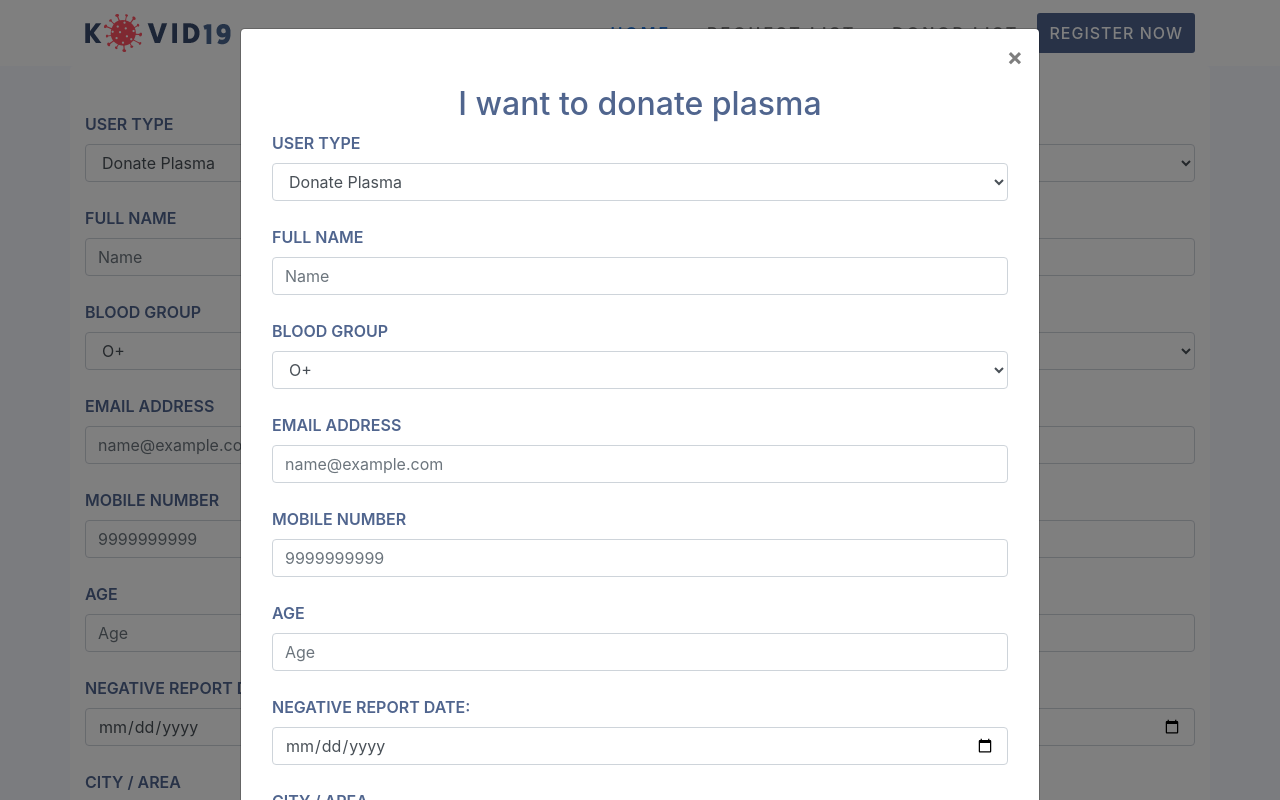
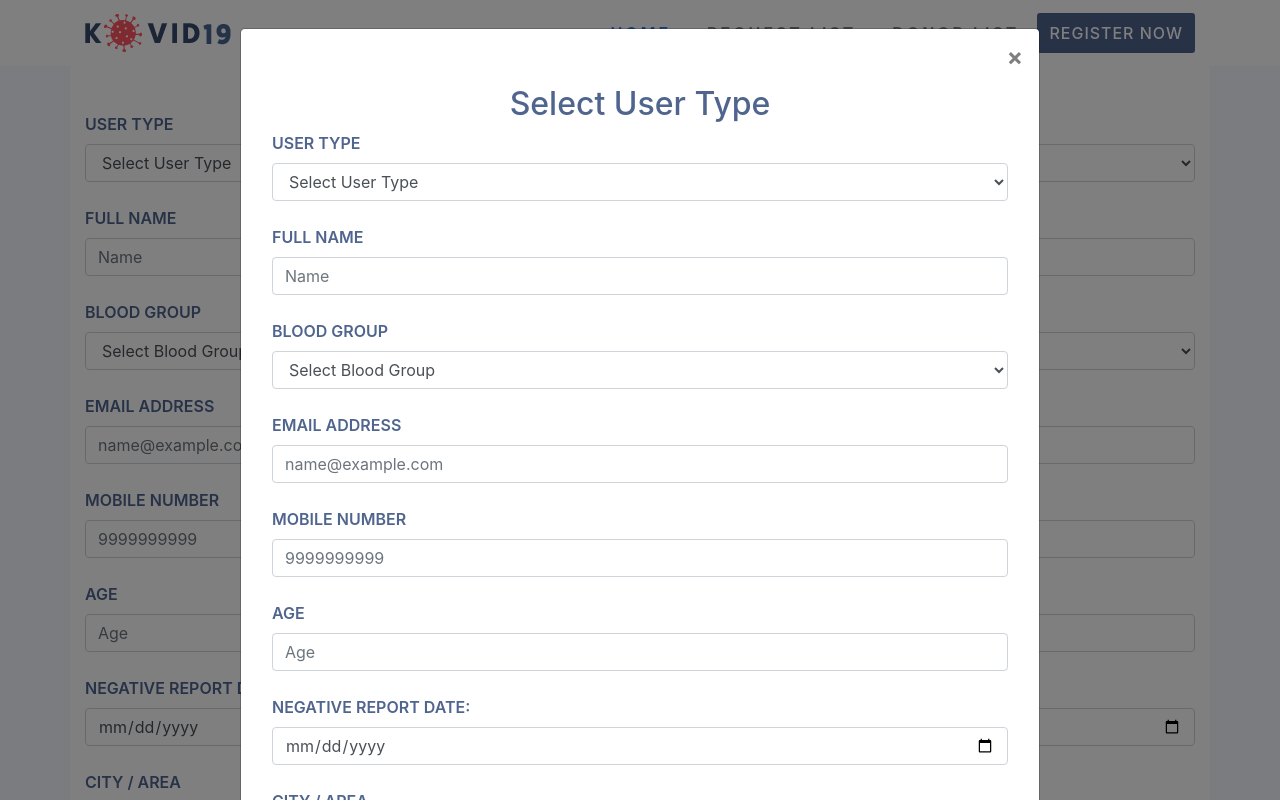
Before and after one commit to SonuChandela/PlasmaDonor, a React (Create React App) app in the folder client/: page /Register in a window 1280 px wide. Shown: the top 800 px of the page. Built offline with nearby package versions, Linux system fonts and the light colour scheme.

Commit message:
reducescodofregisterjs

```diff
--- a/client/src/components/Common/Header.js
+++ b/client/src/components/Common/Header.js
@@ -1,20 +1,19 @@
 import React, { Component } from 'react';
-import { Nav, Navbar, Modal , Button } from 'react-bootstrap';
+import { Nav, Navbar, Modal, Button } from 'react-bootstrap';
 import './Common.css';
 import { NavLink, Link } from 'react-router-dom';
 import Enrol from '../Register/Register';
 
 class Head extends Component {
-  constructor(props) {
-    super(props);
-    this.acceptTerm = this.acceptTerm.bind(this);
+  constructor() {
+    super();
     this.state = {
-      show: 'false',
+      view: "false"
     };
   }
-  acceptTerm() {
+  acceptTerm = () => {
     this.setState({
-      show: !this.state.show,
+      view: !this.state.view
     });
   }
 
@@ -22,13 +21,13 @@ class Head extends Component {
     return (
       <>
         {/* modal start */}
-        <Modal show={this.state.show} size="lg" onHide={this.acceptTerm}>
+        <Modal show={this.state.view} size="lg" onHide={this.acceptTerm}>
           <Modal.Header className="border-0" closeButton>
-              {/* <Modal.Title>Modal heading</Modal.Title> */}
-            </Modal.Header>
+            {/* <Modal.Title>Modal heading</Modal.Title> */}
+          </Modal.Header>
           <Modal.Body className="pt-0 pb-0">
             {/* eroll  */}
-            <Enrol userType="donate"/>
+            <Enrol usertype="donate plasma" />
           </Modal.Body>
           {/* <Modal.Footer>
             <Button variant="secondary" onClick={this.acceptTerm}>
--- a/client/src/components/Register/Register.js
+++ b/client/src/components/Register/Register.js
@@ -2,105 +2,78 @@ import React, { Component } from 'react';
 import Form from 'react-bootstrap/Form';
 import '../../globcss/App.css';
 import Button from 'react-bootstrap/Button';
-import axios from 'axios';
+import axios from "axios";
 
 class Enrol extends Component {
   constructor(props) {
     super(props);
     this.state = {
-      setData: {
-        usertype: '',
-        name: '',
-        bloodgroup: '',
-        email: '',
-        contact: '',
-        age: '',
-        reportDate: '',
-        area: '',
-        pincode: '',
-      },
-      setValidate: {
-        usertype: '',
-        name: '',
-        bloodgroup: '',
-        email: '',
-        contact: '',
-        age: '',
-        reportDate: '',
-        area: '',
-        pincode: '',
-      },
-      usertype: this.props.userType,
-    };
-    this.validAlerts = this.validAlerts.bind(this);
-    this.submitForm = this.submitForm.bind(this);
-    this.reportDay = this.reportDay.bind(this);
-    this.formisvlid = this.formisvlid.bind(this);
+      data: {
+        setdata: {},
+        alerterror: {}
+      }
+    }
     this.textInput = React.createRef();
   }
 
-  validAlerts(event) {
+  validAlerts = (e) => {
     const emailRegex = RegExp(
       /^[a-zA-Z0-9.!#$%&’*+/=?^_`{|}~-]+@[a-zA-Z0-9-]+(?:\.[a-zA-Z0-9-]+)*$/
     );
-    const data = this.state.setData;
-    data[event.target.name] = event.target.value;
-    let users = this.textInput.current.value;
-    let setValidate = { ...this.state.setValidate };
-    const { name, value } = event.target;
+    let { name, value } = e.target;
+    const alertError = {};
     switch (name) {
       case 'user':
-        setValidate.usertype = value.length <= 0 ? 'select a User Type' : '';
+        alertError[name] = (value === "" || value === undefined || value === null) ? 'select a User Type' : "";
+        break;
+      case 'name':
+        alertError[name] = (value <= 0) ? 'Enter Your Full Name' : '';
+        break;
+      case 'bloodgroup':
+        alertError[name] = (value === "") ? 'Select a BloodGroup' : '';
         break;
       case 'email':
-        setValidate.email = emailRegex.test(value)
-          ? ''
-          : 'Write a Valid Email Address';
+        alertError[name] = (emailRegex.test(value)) ? '' : 'Write a Valid Email Address';
         break;
-      case 'contact':
-        setValidate.contact =
-          value.length === 10 ? '' : 'Enter a Vaild Mobile Number';
+      case 'mobile':
+        alertError[name] =
+          (value.length === 10) ? '' : 'Enter a Vaild Mobile Number';
         break;
       case 'age':
-        setValidate.age =
-          value > 60 || value < 18 ? 'You Are Between 18-60 Years Old' : '';
+        alertError[name] =
+          (value > 60 || value < 18) ? 'You Are Between 18-60 Years Old' : '';
         break;
-      case 'reportDate':
+      case 'report':
         let calDay = this.reportDay(value);
-        setValidate.reportDate =
-          calDay <= 14
-            ? 'Donate only 14 days of a COVID-19 positive report if the person is asymptomatic'
-            : '';
+        alertError[name] = (calDay <= 14) ? 'Donate only 14 days of a COVID-19 positive report if the person is asymptomatic' : '';
         break;
       case 'area':
-        setValidate.area =
-          value.length <= 0 ? 'Enter Area Name / City Name' : '';
+        alertError[name] = (value.length <= 0) ? 'Enter Area Name / City Name' : '';
         break;
       case 'pincode':
-        setValidate.pincode = value.length <= 0 ? 'Enter a valid Pin Code' : '';
+        alertError[name] = value.length <= 0 ? 'Enter a valid Pin Code' : '';
         break;
       default:
     }
+
     this.setState({
-      ...this.state,
-      setData: data,
-      setValidate,
-      usertype: users,
-    });
+      data: {
+        setdata: {
+          ...this.state.data.setdata,
+          [e.target.name]: e.target.value,
+        },
+        alerterror: {
+          ...this.state.data.alerterror,
+          [name]: alertError[name]
+        }
+      }
+    })
+
   }
-
-  // componentDidMount(){
-  //   this.setState({
-  //     ...this.state,
-  //     setData : {
-
-  //     }
-  //   })
-  // }
 
   reportDay = (reportdate) => {
     const date = new Date();
-    let currentDate = `${date.getMonth() + 1}/${ date.getDate() }/${ date.getFullYear()}`;
+    let currentDate = `${date.getMonth() + 1}/${date.getDate()}/${date.getFullYear()}`;
     const testDate = new Date(reportdate);
     const todayDate = new Date(currentDate);
     let diffrenceInms = todayDate.getTime() - testDate.getTime();
@@ -108,39 +81,95 @@ class Enrol extends Component {
     return diffrenceInDay;
   };
 
-  formisvlid(validation, setdata) {
-    let valid = true;
-    Object.values(validation).forEach((value) => {
-      value.length > 0 && (valid = false);
-    });
-    Object.values(setdata).forEach((value) => {
-      value.length < 1 && (valid = false);
-    });
-    // console.log(valid);
-    return valid;
-  }
-  submitForm(e) {
+  // formisvlid(validation, data) {
+  //   let valid = true;
+  //   Object.values(validation).forEach((value) => {
+  //     value.length > 0 && (valid = false);
+  //   });
+  //   Object.values(data).forEach((value) => {
+  //     value.length < 1 && (valid = false);
+  //   });
+  //   return valid;
+  // }
+
+
+  submitForm = (e) => {
     e.preventDefault();
-    console.log(this.state.setValidate);
-    console.log(this.state.setData);
-    if (this.formisvlid(this.state.setValidate, this.state.setData)) {
-      let data = this.state.setData;
+    let { setdata, alerterror } = this.state.data;
+    let dataPromise = new Promise((resolve, reject) => {
+      for (let validalert of Object.values(alerterror)) {
+        console.log(validalert.length);
+        if (validalert.length < 1) {
+          resolve();
+        } else {
+          reject();
+        }
+      }
+    })
+
+    dataPromise.then(() => {
       axios
-        .post('http://localhost:5000/register', data)
+        .post('http://localhost:5000/register', setdata)
         .then((res) => {
-          let msg = res.data;
+          let msg = res.data.success;
+          alert(msg);
           console.log(msg);
         })
         .catch((error) => {
           console.log(error);
         });
-    } else {
+    }).catch(() => {
       alert("Ooops, Somthing wasn't right Please file all fields.");
-    }
+    })
+    // alert("fille the form")
+    // }
+    // for (let value of Object.values(filleddata)) {
+    //   let dsp = (value.length > 0) ? submitdata = "true" : value
+    //   console.log(dsp);
+    // }
+    // const vst = new Promise(function (resolve, reject) {
+
+
+    //   if (submitdata == "b") {
+    //     resolve("abc");
+    //   }
+    //   else {
+    //     reject("rong");
+    //   }
+    //   // let fillvalue = Object.values(filleddata);
+    //   // let alertvalue = Object.values(alertdata);
+    //   // for (let value of fillvalue) {
+    //   //   (value.length > 0) ? submitdata = "true" : fillvalue
+    //   // }
+    //   // for (let value of alertvalue) {
+    //   //   (value.length < 1) ? submitdata = "true" : alertvalue
+    //   // }
+    // })
+    // vst.then((tst) => {
+    //   console.log(tst);
+    // }).catch((tst) => {
+    //   console.log(tst);
+    // })
+
+
+    // let data = this.state.data.setdata;
+    // axios
+    //   .post('http://localhost:5000/register', data)
+    //   .then((res) => {
+    //     let msg = res.data.setdata;
+    //     console.log(msg);
+    //   })
+    //   .catch((error) => {
+    //     console.log(error);
+    //   });
+    // if (this.formisvlid(this.state.setValidate, this.state.data)) {
+    // } else {
+    //   alert("Ooops, Somthing wasn't right Please file all fields.");
+    // }
   }
 
   render() {
-    const { setData, setValidate } = this.state;
+    let { setdata, alerterror } = this.state.data;
     return (
       <>
         <div className="d-flex">
@@ -148,36 +177,49 @@ class Enrol extends Component {
             <div className="row justify-content-center">
               <div className="col-lg-12 col-md-12 col-12 rounded bg-bright  mb-4 pb-4">
                 <h2 className="f-color  text-center">
-                  {this.state.usertype === this.props.userType
+                  {setdata.user === this.props.usertype
                     ? 'I want to donate plasma'
-                    : 'I am searching for Plasma donor'}
+                    : (setdata.user === "request plasma") ? 'I am searching for Plasma donor' : 'Select User Type'
+                  }
                 </h2>
                 <Form action="" onSubmit={this.validAlerts}>
                   <Form.Group>
-
-                    <Form.Label className="f-color fw-600 text-uppercase">User Type</Form.Label>
-                    <Form.Control as="select" ref={this.textInput} onChange={this.validAlerts} name="usertype">
-                      <option selected value="donate">Donate Plasma</option>
-                      <option value="request">Request Plasma</option>
+                    <Form.Label className="f-color fw-600 text-uppercase">
+                      User Type
+                    </Form.Label>
+                    <Form.Control
+                      as="select"
+                      ref={this.textInput}
+                      onChange={this.validAlerts}
+                      name="user"
+                      defaultValue=""
+                      className={(alerterror.user !== undefined) ? (alerterror.user.length > 0) ? 'brdAlert' : "" : ""}
+                    >
+                      <option selected value="">Select User Type</option>
+                      <option value="donate plasma">Donate Plasma</option>
+                      <option value="request plasma">Request Plasma</option>
                     </Form.Control>
-
+                    {
+                      (alerterror.user !== undefined) ? (alerterror.user.length > 0) ? (<small className="f-alert text-capitalize">{alerterror.user}</small>) : "" : ""
+                    }
                     <br />
                     <Form.Label className="f-color fw-600 text-uppercase">
                       Full Name
                     </Form.Label>
+
                     <Form.Control
                       type="text"
                       placeholder="Name"
                       name="name"
-                      value={setData.name || ''}
-                      className={setValidate.name.length > 0 ? 'brdAlert' : ''}
+                      value={setdata.name || ''}
+                      className={(alerterror.name !== undefined && alerterror.name.length > 0) ? 'brdAlert' : ""}
                       onChange={this.validAlerts}
                     />
-                    {setValidate.name.length > 0 ? (
-                      <small className="f-alert">{setValidate.name}</small>
-                    ) : (
-                      ''
-                    )}
+
+                    {
+                      (alerterror.name !== undefined) ? (alerterror.name.length > 0) ? (<small className="f-alert">{alerterror.name}</small>) : "" : ""
+                    }
+
                     <br />
                     <Form.Label className="f-color fw-600 text-uppercase">
                       Blood Group
@@ -185,8 +227,11 @@ class Enrol extends Component {
                     <Form.Control
                       as="select"
                       name="bloodgroup"
-                      onChange={this.validAlerts}
+                      className={(alerterror.bloodgroup !== undefined) ? (alerterror.bloodgroup.length > 0) ? 'brdAlert' : "" : ""}
+                      onChange={this.validAlerts} defaultValue=""
+
                     >
+                      <option selected value="">Select Blood Group</option>
                       <option value="O+">O+</option>
                       <option value="O-">O-</option>
                       <option value="B+">B+</option>
@@ -196,6 +241,9 @@ class Enrol extends Component {
                       <option value="AB+">AB+</option>
                       <option value="AB-">AB-</option>
                     </Form.Control>
+                    {
+                      (alerterror.bloodgroup !== undefined) ? (alerterror.bloodgroup.length > 0) ? (<small className="f-alert">{alerterror.bloodgroup}</small>) : "" : ""
+                    }
                     <br />
                     <Form.Label className="f-color fw-600 text-uppercase">
                       Email address
@@ -204,14 +252,13 @@ class Enrol extends Component {
                       type="email"
                       placeholder="name@example.com"
                       name="email"
-                      className={setValidate.email.length > 0 ? 'brdAlert' : ''}
+                      className={(alerterror.email !== undefined) ? (alerterror.email.length > 0) ? 'brdAlert' : "" : ""}
                       onChange={this.validAlerts}
                     />
-                    {setValidate.email.length > 0 ? (
-                      <small className="f-alert">{setValidate.email}</small>
-                    ) : (
-                      ''
-                    )}
+                    {
+                      (alerterror.email !== undefined) ? (alerterror.email.length > 0) ? (<small className="f-alert">{alerterror.email}</small>) : "" : ""
+                    }
+
                     <br />
 
                     <Form.Label className="f-color fw-600 text-uppercase">
@@ -220,18 +267,17 @@ class Enrol extends Component {
                     <Form.Control
                       type="tel"
                       placeholder="9999999999"
-                      value={setData.contact || ''}
-                      className={
-                        setValidate.contact.length > 0 ? 'brdAlert' : ''
-                      }
+                      value={setdata.mobile || ''}
+                      className={(alerterror.mobile !== undefined) ? (alerterror.mobile.length > 0) ? 'brdAlert' : "" : ""}
                       name="mobile"
                       onChange={this.validAlerts}
                     />
-                    {setValidate.contact.length > 0 ? (
-                      <small className="f-alert">{setValidate.contact}</small>
-                    ) : (
-                      ''
-                    )}
+
+
+                    {
+                      (alerterror.mobile !== undefined) ? (alerterror.mobile.length > 0) ? (<small className="f-alert">{alerterror.mobile}</small>) : "" : ""
+                    }
+
                     <br />
 
                     {this.state.usertype === this.props.userType ? (
@@ -243,19 +289,15 @@ class Enrol extends Component {
                           type="text"
                           placeholder="Age"
                           name="age"
-                          value={setData.age || ''}
-                          className={
-                            setValidate.age.length > 0 ? 'brdAlert' : ''
-                          }
+                          value={setdata.age || ''}
+                          className={(alerterror.age !== undefined) ? (alerterror.age.length > 0) ? 'brdAlert' : "" : ""}
                           maxlength="2"
                           size="2"
                           onChange={this.validAlerts}
                         />
-                        {setValidate.age.length > 0 ? (
-                          <small className="f-alert">{setValidate.age}</small>
-                        ) : (
-                          ''
-                        )}
+                        {
+                          (alerterror.age !== undefined) ? (alerterror.age.length > 0) ? (<small className="f-alert">{alerterror.age}</small>) : "" : ""
+                        }
                         <br />
                         <Form.Label className="f-color fw-600 text-uppercase">
                           NEGATIVE REPORT DATE:
@@ -263,20 +305,18 @@ class Enrol extends Component {
                         <Form.Control
                           type="date"
                           placeholder="Report Date"
-                          name="reportDate"
-                          value={setData.reportDate || ''}
-                          className={
-                            setValidate.reportDate.length > 0 ? 'brdAlert' : ''
-                          }
+                          name="report"
+                          value={setdata.report || ''}
+
+                          className={(alerterror.report !== undefined) ? (alerterror.report.length > 0) ? 'brdAlert' : "" : ""}
+
                           onChange={this.validAlerts}
                         />
-                        {setValidate.reportDate.length > 0 ? (
-                          <small className="f-alert">
-                            {setValidate.reportDate}
-                          </small>
-                        ) : (
-                          ''
-                        )}
+
+                        {
+                          (alerterror.report !== undefined) ? (alerterror.report.length > 0) ? (<small className="f-alert">{alerterror.report}</small>) : "" : ""
+                        }
+
                         <br />
                       </>
                     ) : (
@@ -289,15 +329,13 @@ class Enrol extends Component {
                       type="text"
                       placeholder="City / Area "
                       name="area"
-                      value={setData.area || ''}
-                      className={setValidate.area.length > 0 ? 'brdAlert' : ''}
+                      value={setdata.area || ''}
+                      className={(alerterror.area !== undefined) ? (alerterror.area.length > 0) ? 'brdAlert' : "" : ""}
                       onChange={this.validAlerts}
                     />
-                    {setValidate.area.length > 0 ? (
-                      <small className="f-alert">{setValidate.area}</small>
-                    ) : (
-                      ''
-                    )}
+                    {
+                      (alerterror.area !== undefined) ? (alerterror.area.length > 0) ? (<small className="f-alert">{alerterror.area}</small>) : "" : ""
+                    }
                     <br />
                     <Form.Label className="f-color fw-600 text-uppercase">
                       Pincode
@@ -308,17 +346,13 @@ class Enrol extends Component {
                       name="pincode"
                       maxlength="6"
                       size="6"
-                      value={setData.pincode || ''}
-                      className={
-                        setValidate.pincode.length > 0 ? 'brdAlert' : ''
-                      }
+                      value={setdata.pincode || ''}
+                      className={(alerterror.pincode !== undefined) ? (alerterror.pincode.length > 0) ? 'brdAlert' : "" : ""}
                       onChange={this.validAlerts}
                     />
-                    {setValidate.pincode.length > 0 ? (
-                      <small className="f-alert">{setValidate.pincode}</small>
-                    ) : (
-                      ''
-                    )}
+                    {
+                      (alerterror.pincode !== undefined) ? (alerterror.pincode.length > 0) ? (<small className="f-alert">{alerterror.pincode}</small>) : "" : ""
+                    }
                     <br />
                     <Button
                       className="bg-frntdark border-0"
```
